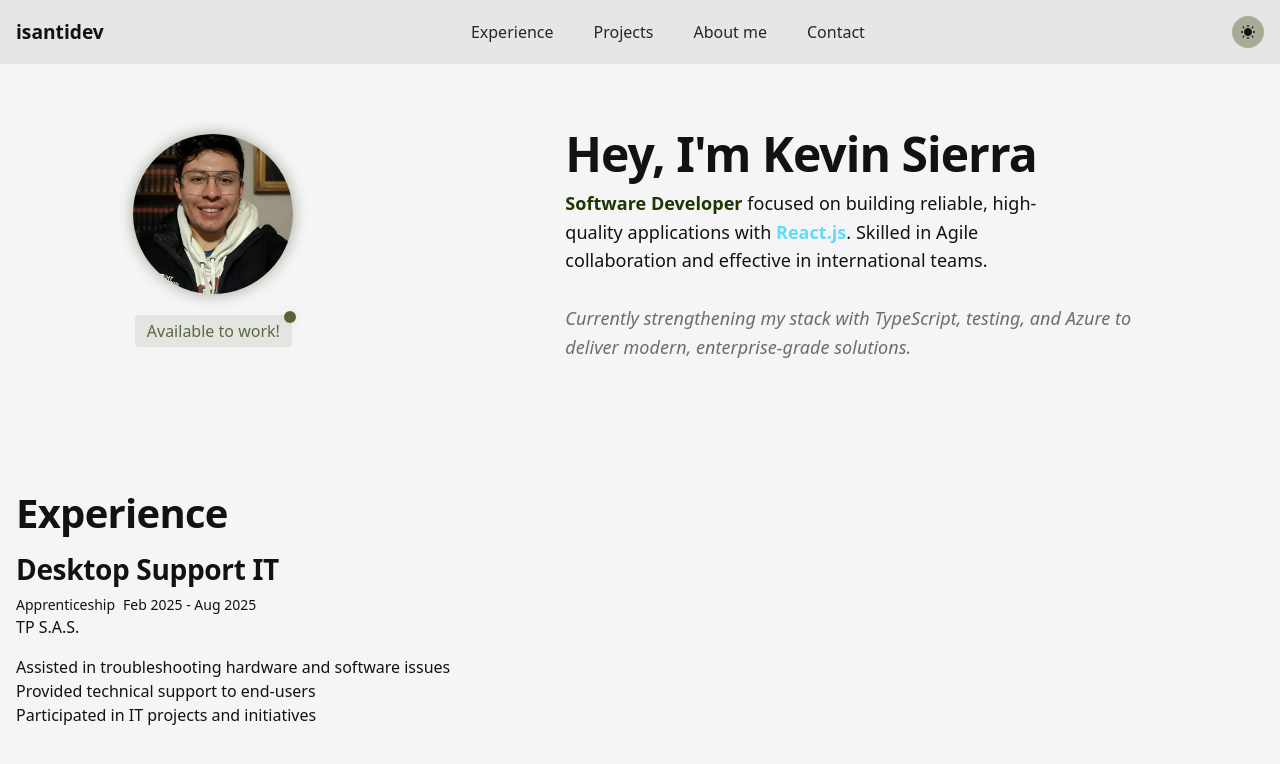
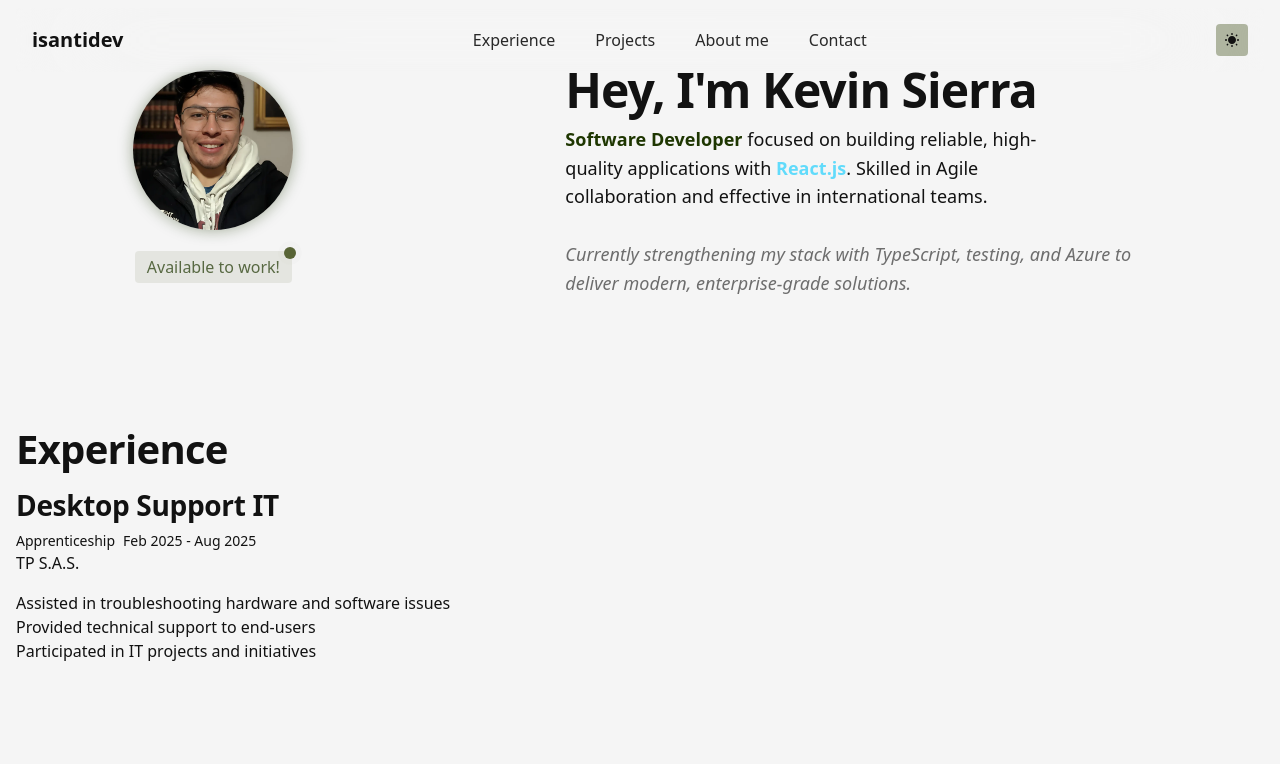
Before and after one commit to isantidev/my-portfolio, a React (Vite) app: page / in a window 1280 px wide. Shown: the top 764 px of the page. Built offline with nearby package versions, Linux system fonts and the light colour scheme.

Commit message:
Navigation bar updated

```diff
--- a/src/components/layout/Navigation.jsx
+++ b/src/components/layout/Navigation.jsx
@@ -30,17 +30,17 @@ const Navigation = () => {
 
     return (
         <>
-            <nav className="inline-block w-full min-h-[4.5rem] md:min-h-16 justify-center bg-custom-secondary z-999">
-                <div className="fixed top-0 right-0 left-0 w-full max-w-screen-xl flex flex-wrap items-center justify-between mx-auto p-4 h-auto bg-custom-secondary">
-                    <a href="#" className="flex items-center">
-                        <span className="self-center text-[1.2rem] font-semibold whitespace-nowrap">
+            <nav className="fixed md:top-2 w-screen min-h-fit inline-flex justify-center z-999">
+                <div className="w-full md:mx-4 md:rounded-sm max-w-screen-xl flex flex-wrap items-center justify-between p-4 h-auto backdrop-blur-3xl">
+                    <a href="#Hero" className="block">
+                        <span className="h-full align-middle text-xl font-bold">
                             isantidev
                         </span>
                     </a>
                     <div className="flex items-center gap-3 md:gap-0 md:order-2">
                         <button
                             onClick={toggleTheme}
-                            className="size-8 rounded-full cursor-pointer bg-custom-primary/40 hover:bg-custom-accent/20 hover:shadow-sm hover:shadow-custom-text/20"
+                            className="size-8 rounded-sm cursor-pointer bg-custom-primary/40 hover:bg-custom-accent/20 hover:shadow-sm hover:shadow-custom-text/20"
                         >
                             {theme === "light" ? (
                                 <IoMdSunny className="size-4 m-auto" />
@@ -52,15 +52,15 @@ const Navigation = () => {
                             onClick={toggleNavbar}
                             data-collapse-toggle="navbar-solid-bg"
                             type="button"
-                            className="inline-flex items-center p-2 size-10 justify-center text-sm text-custom-text rounded-lg md:hidden"
+                            className="inline-flex items-center size-8 justify-center text-sm text-custom-text rounded-sm md:hidden"
                             aria-controls="navbar-solid-bg"
                             aria-expanded={isExpanded}
                         >
                             <span className="sr-only">Open main menu</span>
                             {isExpanded === true ? (
-                                <IoClose className="size-6 m-auto stroke-3" />
+                                <IoClose className="size-7 stroke-3" />
                             ) : (
-                                <IoMenu className="size-6 m-auto stroke-3" />
+                                <IoMenu className="size-7 stroke-3" />
                             )}
                         </button>
                     </div>
@@ -73,32 +73,32 @@ const Navigation = () => {
                         <ul className="flex flex-col font-medium mt-4 rounded-lg md:rounded-none overflow-hidden bg-custom-primary/40 md:gap-4 md:flex-row md:mt-0 md:border-0 md:bg-transparent">
                             <li>
                                 <a
-                                    href="#"
-                                    className="block py-2 px-3 md:py-0.5 text-custom-text/90 md:rounded-sm md:overflow-auto hover:text-custom-text focus:bg-custom-accent/20 md:border-0 md:hover:bg-custom-accent/20 "
+                                    href="#Experience"
+                                    className="block py-2 px-3 md:py-1 text-custom-text/90 md:rounded-sm md:overflow-auto hover:text-custom-text focus:bg-custom-accent/20 md:border-0 md:hover:bg-custom-accent/20 "
                                 >
                                     Experience
                                 </a>
                             </li>
                             <li>
                                 <a
-                                    href="#"
-                                    className="block py-2 px-3 md:py-0.5 text-custom-text/90 md:rounded-sm hover:text-custom-text focus:bg-custom-accent/20 md:border-0 md:hover:bg-custom-accent/20 "
+                                    href="#Projects"
+                                    className="block py-2 px-3 md:py-1 text-custom-text/90 md:rounded-sm hover:text-custom-text focus:bg-custom-accent/20 md:border-0 md:hover:bg-custom-accent/20 "
                                 >
                                     Projects
                                 </a>
                             </li>
                             <li>
                                 <a
-                                    href="#"
-                                    className="block py-2 px-3 md:py-0.5 text-custom-text/90 md:rounded-sm hover:text-custom-text focus:bg-custom-accent/20 md:border-0 md:hover:bg-custom-accent/20 "
+                                    href="#About"
+                                    className="block py-2 px-3 md:py-1 text-custom-text/90 md:rounded-sm hover:text-custom-text focus:bg-custom-accent/20 md:border-0 md:hover:bg-custom-accent/20 "
                                 >
                                     About me
                                 </a>
                             </li>
                             <li>
                                 <a
-                                    href="#"
-                                    className="block py-2 px-3 md:py-0.5 text-custom-text/90 md:rounded-sm hover:text-custom-text focus:bg-custom-accent/20 md:border-0 md:hover:bg-custom-accent/20 "
+                                    href="#Contact"
+                                    className="block py-2 px-3 md:py-1 text-custom-text/90 md:rounded-sm hover:text-custom-text focus:bg-custom-accent/20 md:border-0 md:hover:bg-custom-accent/20 "
                                 >
                                     Contact
                                 </a>
```
